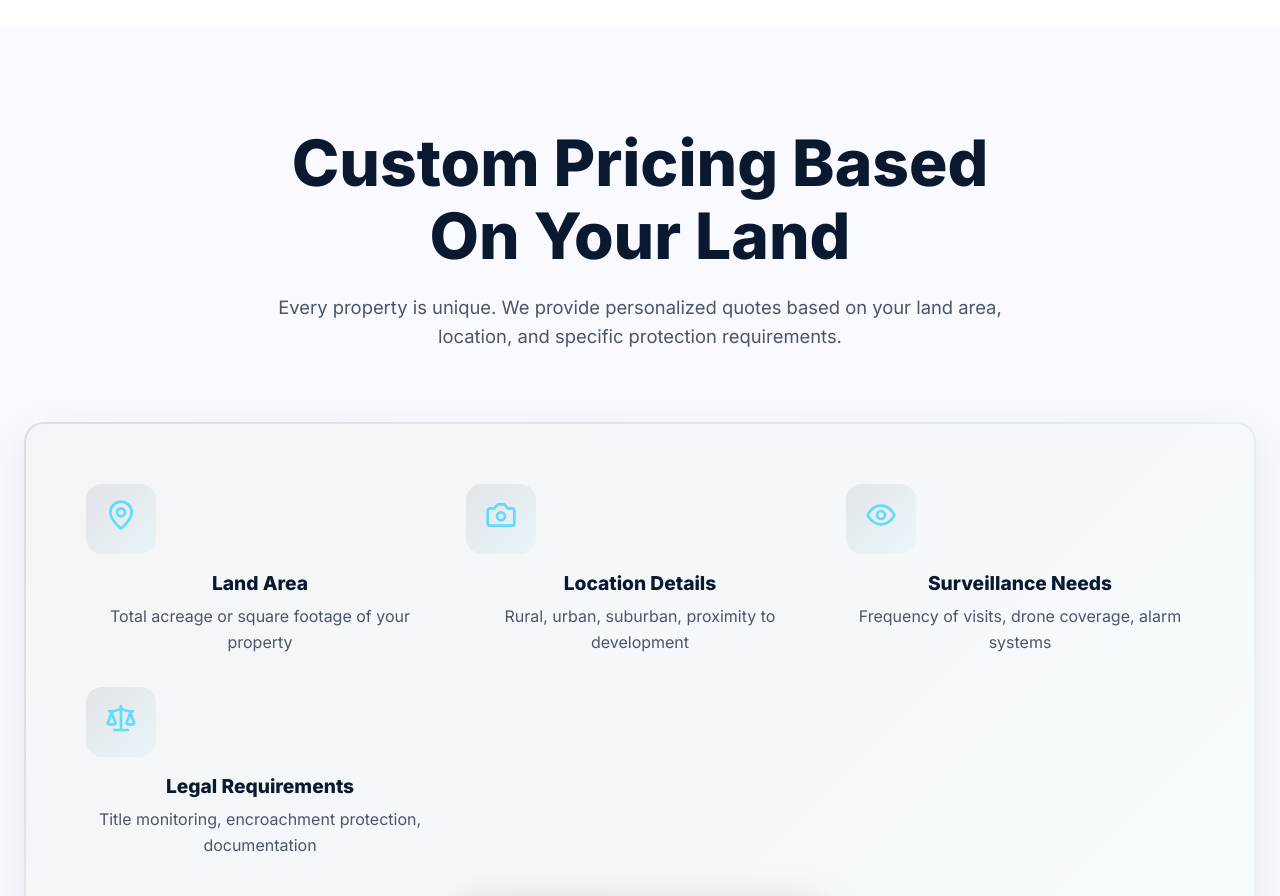
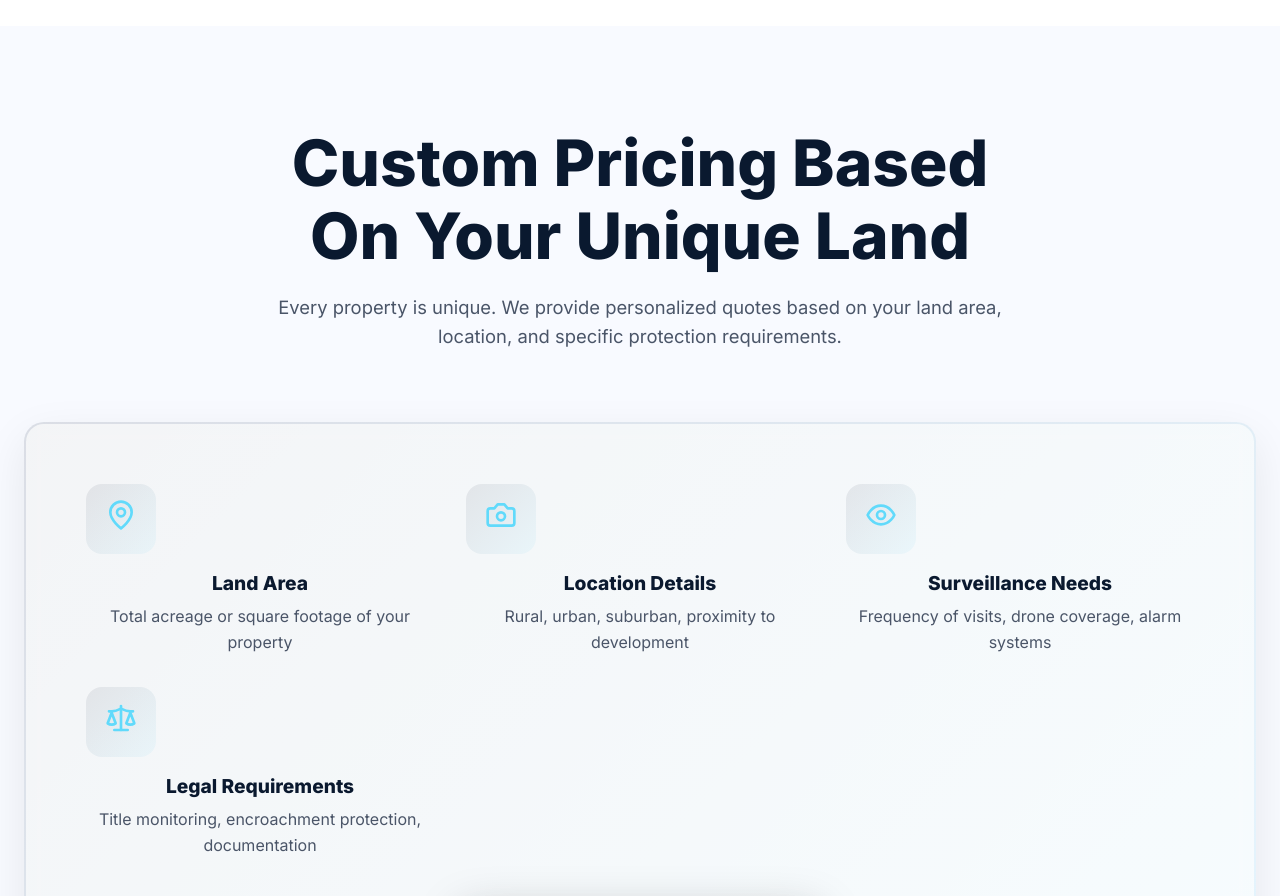
Before and after one commit to ravianet/kmc, a React (Vite) app: page / in a window 1280 px wide. Shown: the part 2860-3756 px from the top of the page. Built offline with nearby package versions, Linux system fonts and the light colour scheme; the HTML template or start-up script is replaced by a standard one.

Commit message:
Update pricing header - force fresh Netlify build

```diff
--- a/src/pages/Home.jsx
+++ b/src/pages/Home.jsx
@@ -145,7 +145,7 @@ const Home = () => {
       <section style={{ padding: '100px 0', background: '#f8faff' }}>
         <div className="container">
           <div style={{ textAlign: 'center', maxWidth: '800px', margin: '0 auto 70px' }}>
-            <h2 style={{ fontSize: 'clamp(2.5rem, 5vw, 4rem)', marginBottom: '20px', lineHeight: '1.15', fontWeight: 800, color: '#0a192f' }}>Custom Pricing Based On Your Land</h2>
+            <h2 style={{ fontSize: 'clamp(2.5rem, 5vw, 4rem)', marginBottom: '20px', lineHeight: '1.15', fontWeight: 800, color: '#0a192f' }}>Custom Pricing Based On Your Unique Land</h2>
             <p style={{ fontSize: '1.15rem', lineHeight: '1.6', color: '#4a5568' }}>
               Every property is unique. We provide personalized quotes based on your land area, location, and specific protection requirements.
             </p>
```
